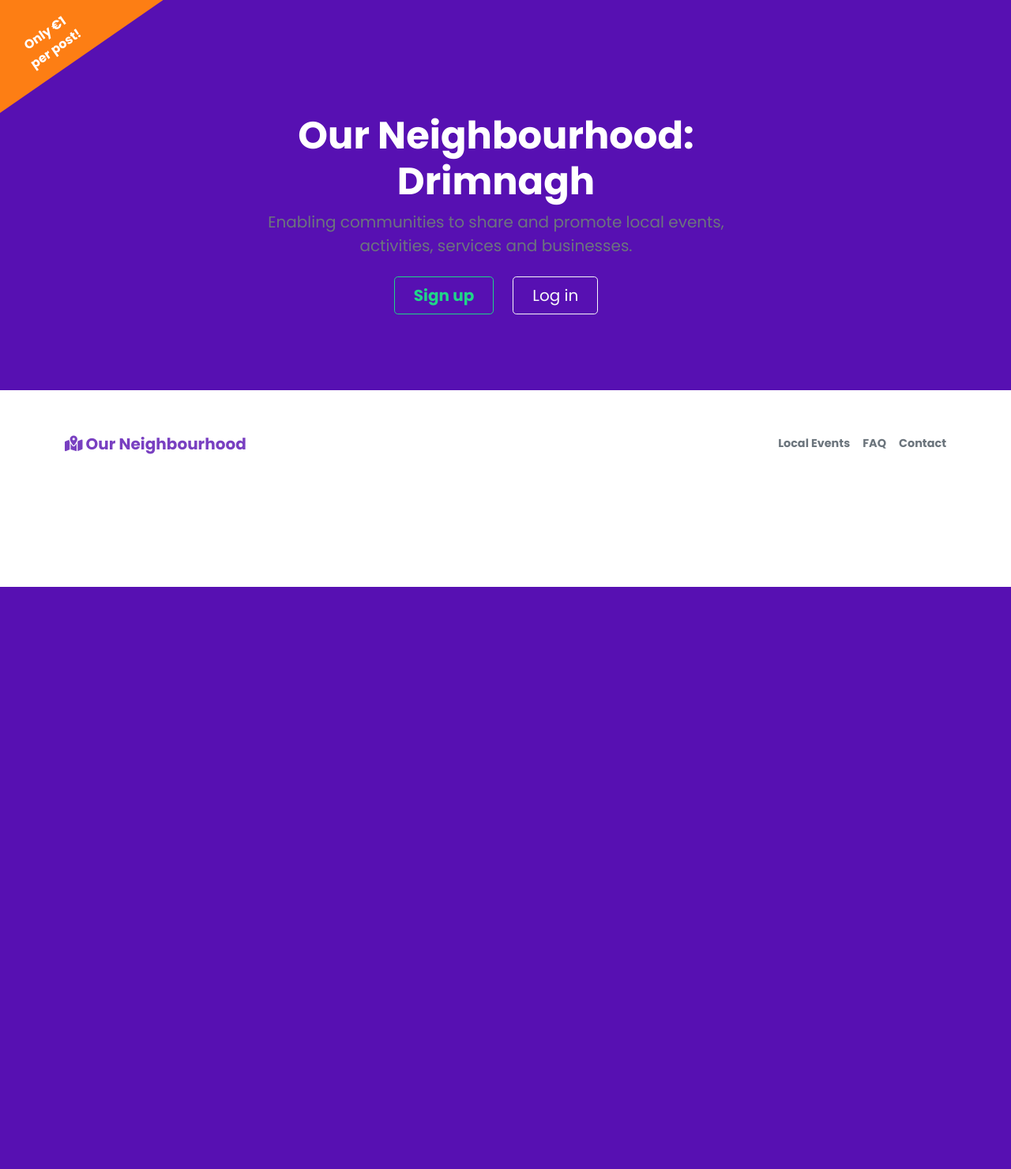
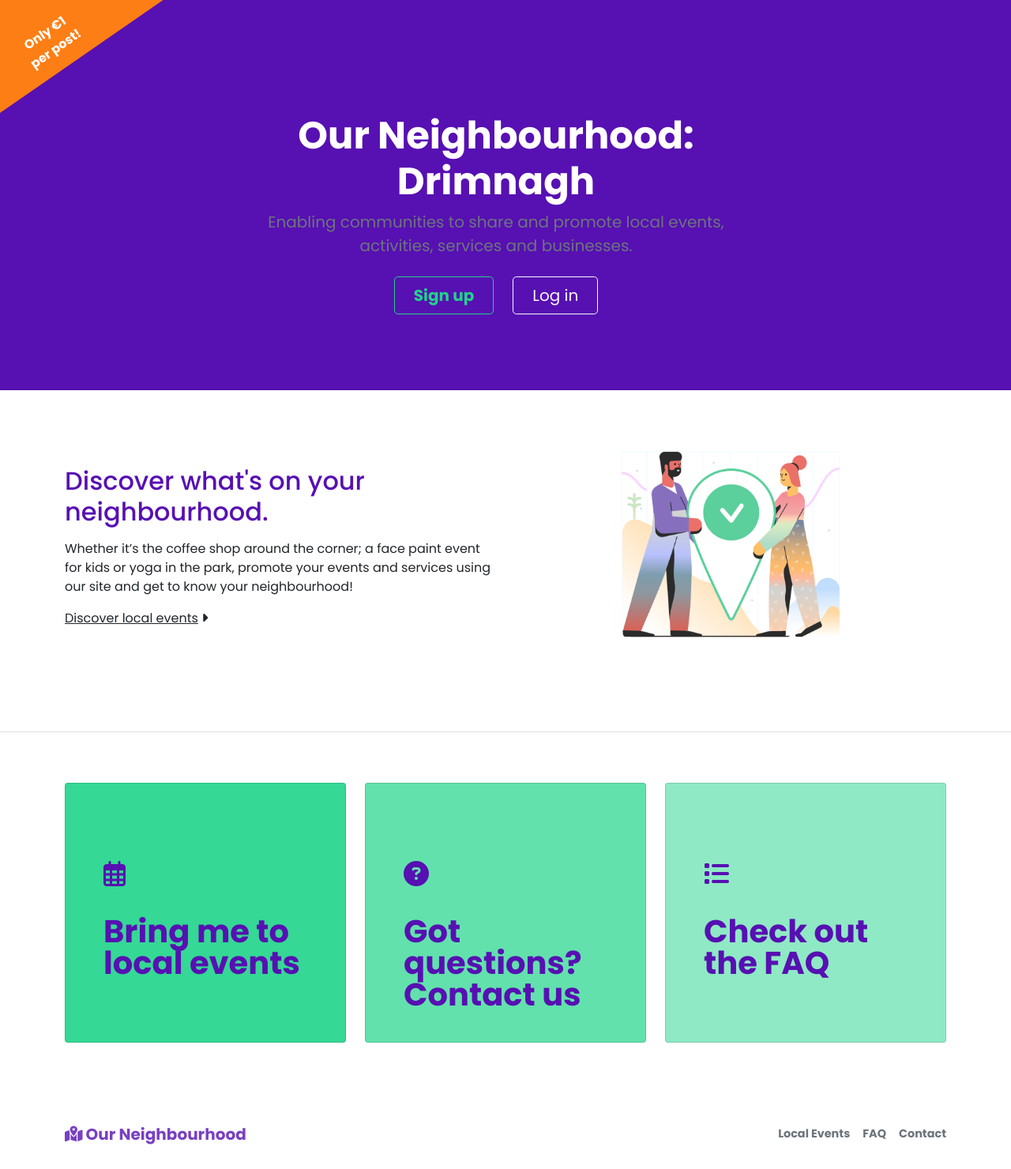
Before and after one commit to stef-cruz/our_neighbourhood, a Django app: page / in a window 1280 px wide. Shown: the part 57-1537 px from the top of the page at 79% size. Before the commit the page ends 800 px from the top, so only its background shows below. Run offline with Django 3.2, Linux system fonts and the light colour scheme; some libraries are stand-ins or nearby versions.

Commit message:
Add content to homepage

```diff
--- a/home/templates/home/index.html
+++ b/home/templates/home/index.html
@@ -17,14 +17,76 @@
                 businesses.</p>
             <div class="d-grid gap-2 d-sm-flex justify-content-sm-center">
                 {% if request.user.is_authenticated %}
-                        <a href="{% url 'add_event' %}"><button type="button" class="btn btn-outline-green btn-lg px-4 me-sm-3 fw-bold">Create event</button></a>
+                <a href="{% url 'add_event' %}">
+                    <button type="button" class="btn btn-outline-green btn-lg px-4 me-sm-3 fw-bold">Create event
+                    </button>
+                </a>
                 {% else %}
-                        <a href="{% url 'account_signup' %}"><button type="button" class="btn btn-outline-green btn-lg px-4 me-sm-3 fw-bold">Sign up</button></a>
-                        <a href="{% url 'account_login' %}"><button type="button" class="btn btn-outline-light btn-lg px-4">Log in</button></a>
+                <a href="{% url 'account_signup' %}">
+                    <button type="button" class="btn btn-outline-green btn-lg px-4 me-sm-3 fw-bold">Sign up</button>
+                </a>
+                <a href="{% url 'account_login' %}">
+                    <button type="button" class="btn btn-outline-light btn-lg px-4">Log in</button>
+                </a>
                 {% endif %}
             </div>
         </div>
     </div>
 </section>
 
+<!-- Subheading -->
+<section class="container subheading">
+    <div class="row g-4 py-5 row-cols-1 row-cols-lg-2">
+        <div class="feature col">
+            <h2 class="pt-5 pb-2">Discover what's on your neighbourhood.</h2>
+            <p>Whether it’s the coffee shop around the corner; a face paint event for kids or yoga in the park, promote
+                your
+                events and services using our site and get to know your neighbourhood!</p>
+            <a href="{% url 'events' %}" class="icon-link text-dark">Discover local events</a> <i
+                class="fas fa-caret-right"></i>
+        </div>
+        <div class="feature col">
+            <div class="subheading__image"></div>
+        </div>
+    </div>
+</section>
+
+<hr>
+
+<!--Content cards -->
+<section class="container content-cards">
+    <div class="row row-cols-1 row-cols-lg-3 align-items-stretch g-4 py-5">
+        <div class="col">
+            <a href="{% url 'events' %}">
+                <div class="card card-cover h-100 overflow-hidden rounded-5 shadow-md card-1">
+                    <div class="d-flex flex-column h-100 p-5 pb-3 text-shadow-1">
+                        <h2 class="pt-5"><i class="far fa-calendar-alt"></i></h2>
+                        <h2 class="mt-4 mb-4 display-6 lh-1 fw-bold">Bring me to local events</h2>
+                    </div>
+                </div>
+            </a>
+        </div>
+        <div class="col">
+            <a href="{% url 'contact' %}">
+                <div class="card card-cover h-100 overflow-hidden rounded-5 shadow-md card-2">
+                    <div class="d-flex flex-column h-100 p-5 pb-3 text-shadow-1">
+                        <h2 class="pt-5"><i class="fas fa-question-circle"></i></h2>
+                        <h2 class="mt-4 mb-4 display-6 lh-1 fw-bold">Got questions? Contact us</h2>
+                    </div>
+                </div>
+            </a>
+        </div>
+        <div class="col">
+            <a href="{% url 'faq' %}">
+                <div class="card card-cover h-100 overflow-hidden rounded-5 shadow-md card-3">
+                    <div class="d-flex flex-column h-100 p-5 pb-3 text-shadow-1">
+                        <h2 class="pt-5"><i class="fas fa-list"></i></h2>
+                        <h2 class="mt-4 mb-4 display-6 lh-1 fw-bold">Check out the FAQ</h2>
+                    </div>
+                </div>
+            </a>
+        </div>
+    </div>
+</section>
+
 {% endblock %}
--- a/static/css/_index.scss
+++ b/static/css/_index.scss
@@ -47,3 +47,41 @@
   border-color: $prim-colour;
   box-shadow: 0 0 0 0.25rem rgb($prim-colour, 0.25);
 }
+
+.subheading {
+  h2 {
+    color: $prim-colour;
+  }
+  a {
+    i {
+      font-size: 0.9rem;
+    }
+  }
+
+  &__image {
+    background: url('/media/homepage-img.png') no-repeat center center;
+    background-size: contain;
+    min-height: 20rem;
+  }
+}
+
+.content-cards {
+  a {
+    text-decoration: none;
+  }
+
+  .card-1 {
+    background-color: rgba($sec-colour, 0.9);
+    color: $prim-colour;
+  }
+
+  .card-2 {
+    background-color: rgba($sec-colour, 0.7);
+    color: $prim-colour;
+  }
+
+  .card-3 {
+    background-color: rgba($sec-colour, 0.5);
+    color: $prim-colour;
+  }
+}
--- a/static/css/style.css
+++ b/static/css/style.css
@@ -41,6 +41,34 @@
 .accordion-button:focus {
   border-color: #5710b2;
   box-shadow: 0 0 0 0.25rem rgba(87, 16, 178, 0.25);
+}
+
+.subheading h2 {
+  color: #5710b2;
+}
+.subheading a i {
+  font-size: 0.9rem;
+}
+.subheading__image {
+  background: url("/media/homepage-img.png") no-repeat center center;
+  background-size: contain;
+  min-height: 20rem;
+}
+
+.content-cards a {
+  text-decoration: none;
+}
+.content-cards .card-1 {
+  background-color: rgba(32, 212, 137, 0.9);
+  color: #5710b2;
+}
+.content-cards .card-2 {
+  background-color: rgba(32, 212, 137, 0.7);
+  color: #5710b2;
+}
+.content-cards .card-3 {
+  background-color: rgba(32, 212, 137, 0.5);
+  color: #5710b2;
 }
 
 .navbar i {
```
Also changed, not shown: media/homepage-img.png (added), 1 other file. Lines whose indentation alone changed are shown as unchanged.
